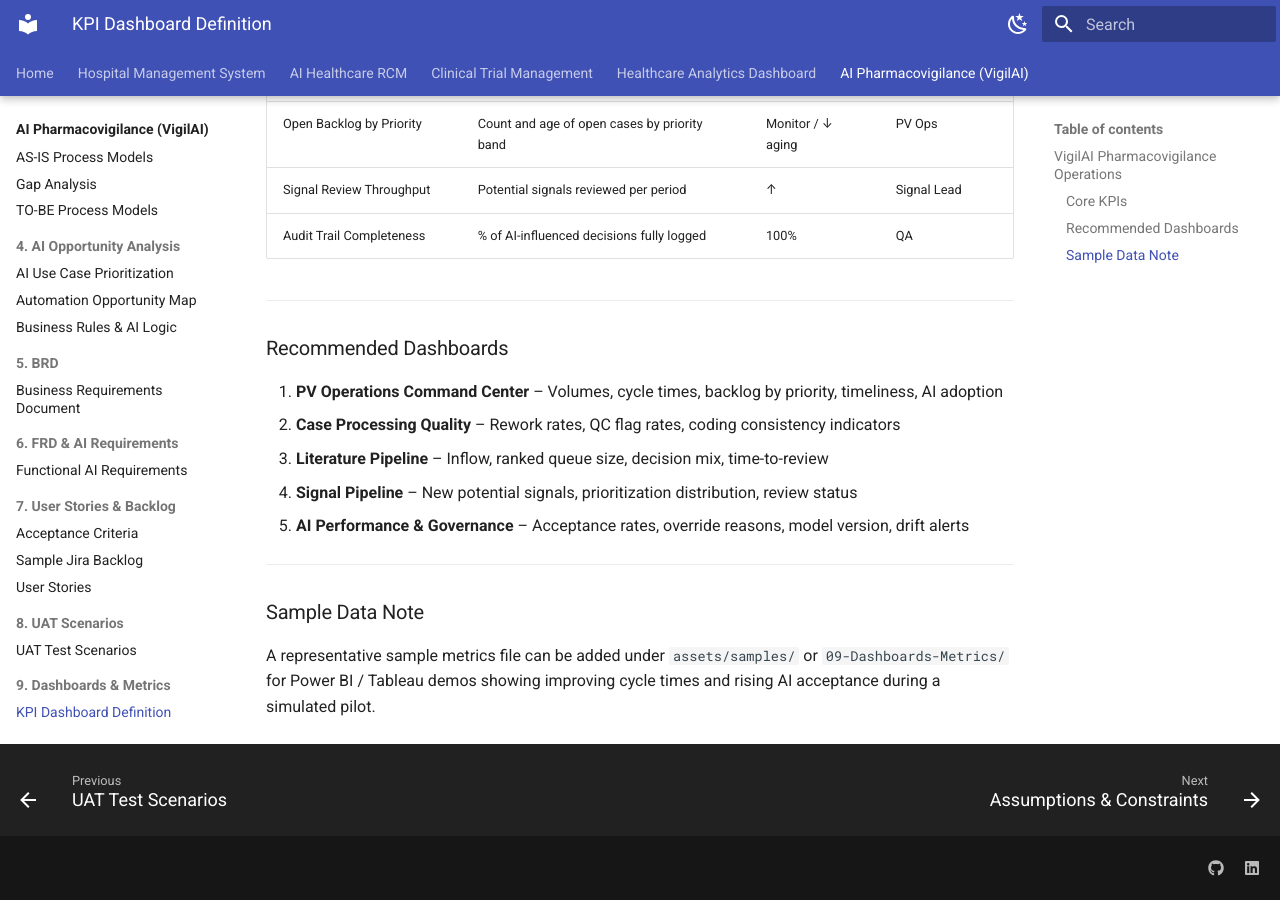
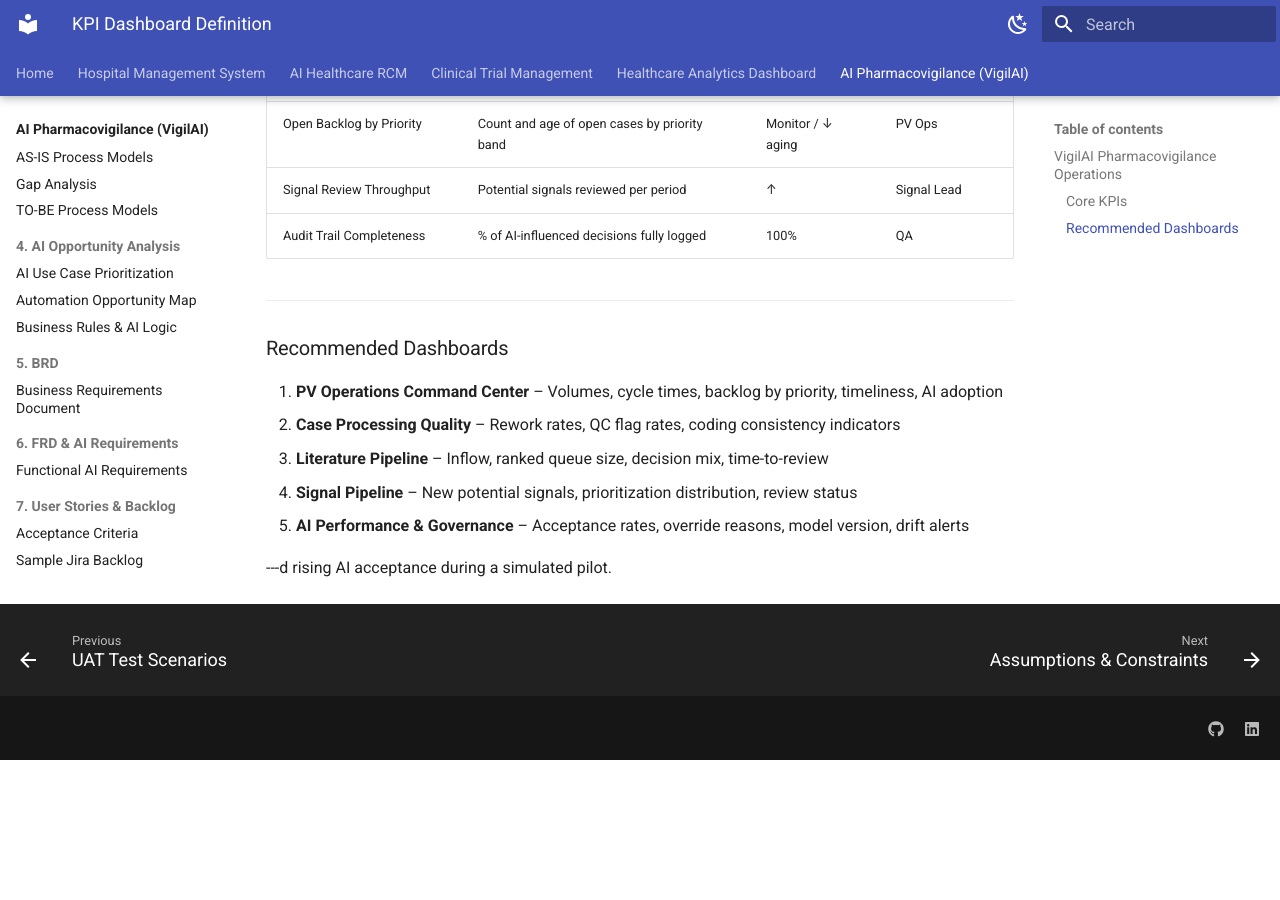
Before and after one commit to tsrajpurohit/healthcare-ba-ai-portfolio-, an MkDocs documentation site: the page built from docs/pv/09-Dashboards-Metrics/KPI-Dashboard-Definition.md, in a window 1280 px wide and 900 px high, scrolled down 773 px. Built offline with MkDocs 1.6.1 and Material for MkDocs 9.7.7, drawn with Linux system fonts in a browser that asks for light colours; after the commit the page ends 1533 px from its top, so only the background shows below that.

Commit message:
Remove sample data note from KPI Dashboard definition
Removed the section about adding a sample metrics file for Power BI/Tableau demos.

```diff
--- a/docs/pv/09-Dashboards-Metrics/KPI-Dashboard-Definition.md
+++ b/docs/pv/09-Dashboards-Metrics/KPI-Dashboard-Definition.md
@@ -30,7 +30,4 @@
 4. **Signal Pipeline** – New potential signals, prioritization distribution, review status
 5. **AI Performance & Governance** – Acceptance rates, override reasons, model version, drift alerts
 
----
-
-### Sample Data Note
-A representative sample metrics file can be added under `assets/samples/` or `09-Dashboards-Metrics/` for Power BI / Tableau demos showing improving cycle times and rising AI acceptance during a simulated pilot.
+---d rising AI acceptance during a simulated pilot.
```
